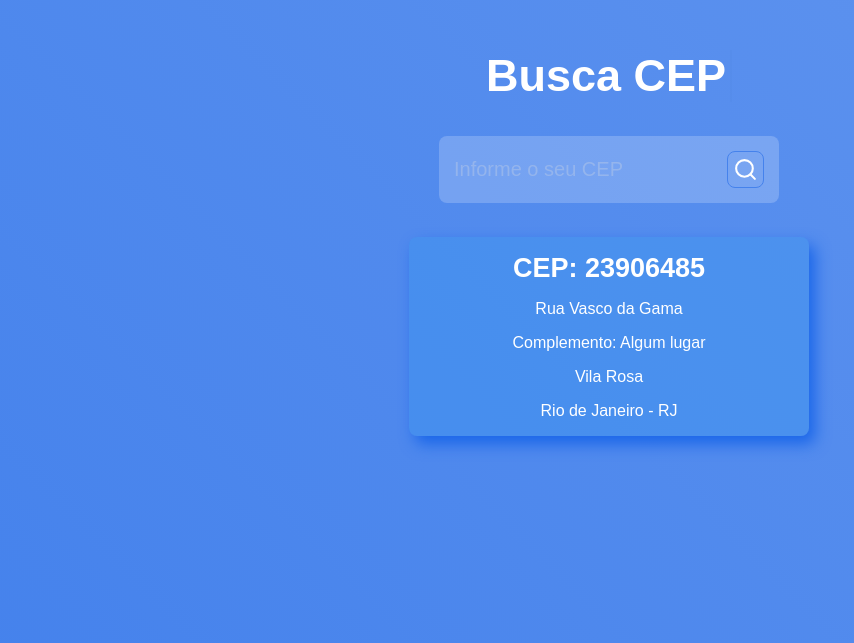
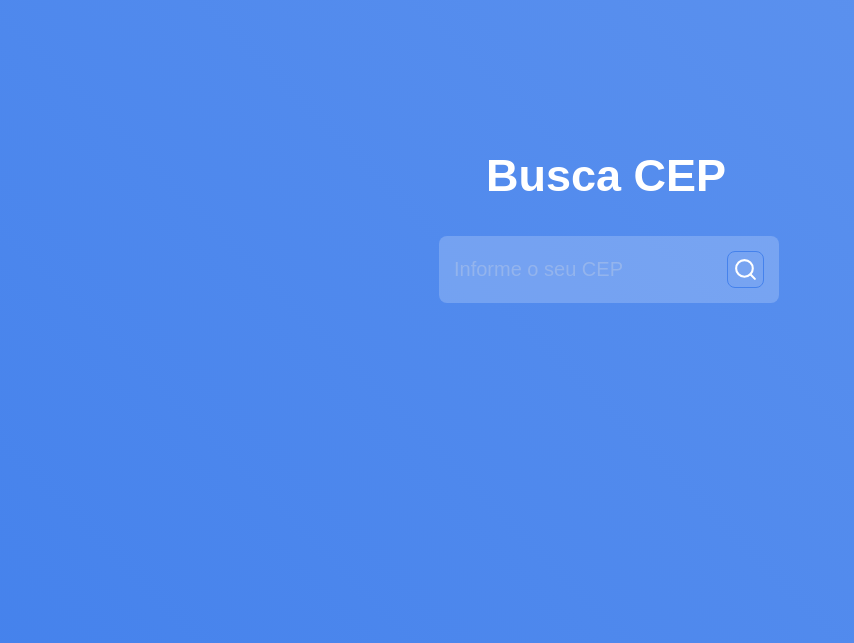
Before and after one commit to avilacamilla/findCepReactJS, a React (Create React App) app: page / in a window 1280 px wide. Shown: the part 157-800 px from the top of the page, without its empty margins (31-885 px from the left). Built offline with nearby package versions, Linux system fonts and the light colour scheme; the HTML template or start-up script is replaced by a standard one.

Commit message:
Importando api no App.js e adicionando funcionalidade JavaScript

```diff
--- a/src/App.js
+++ b/src/App.js
@@ -1,13 +1,29 @@
 import { useState } from 'react';
 import { FiSearch } from 'react-icons/fi';
-import './styles.css'
+import './styles.css';
+
+import api from './services/api';
 
 function App() {
 
-  const [input, setInput] = useState('')
+  const [input, setInput] = useState('');
+  const [cep, setCep] = useState({});
 
-  function handleSearch() {
-    alert('Valor digitado: ' + input);
+  async function handleSearch() {
+    if (input === '') {
+      alert('Informe o CEP');
+      return;
+    }
+
+    try {
+      const response = await api.get(`${input}/json`);
+      setCep(response.data);
+      setInput('');
+
+    } catch {
+      alert('CEP inválido');
+      setInput('');
+    }
   }
 
   return (
@@ -29,21 +45,21 @@
       </button>
       </div>
 
-      <main className="main">
-        <h2>CEP: 23906485</h2>
 
-        <span>Rua Vasco da Gama</span>
-        <span>Complemento: Algum lugar</span>
-        <span>Vila Rosa</span>
-        <span>Rio de Janeiro - RJ</span>
-      </main>
+      {Object.keys(cep).length > 1 && (
+        <main className="main">
 
+            <h2>CEP: {cep.cep}</h2>
+
+            <span>{cep.logradouro}</span>
+            <span>Complemento: {cep.complemento}</span>
+            <span>Bairro: {cep.bairro}</span>
+            <span>{cep.localidade} - {cep.uf}</span>
+
+        </main>
+    )}
 
     </div>
-
-
-
-
   );
 }
 
```
